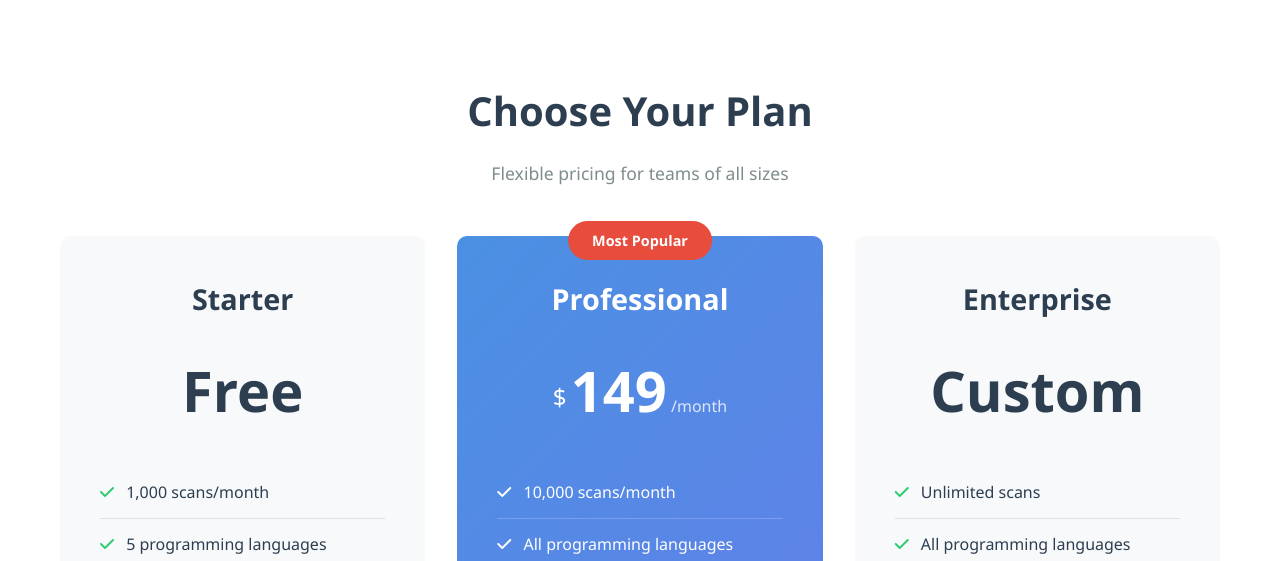
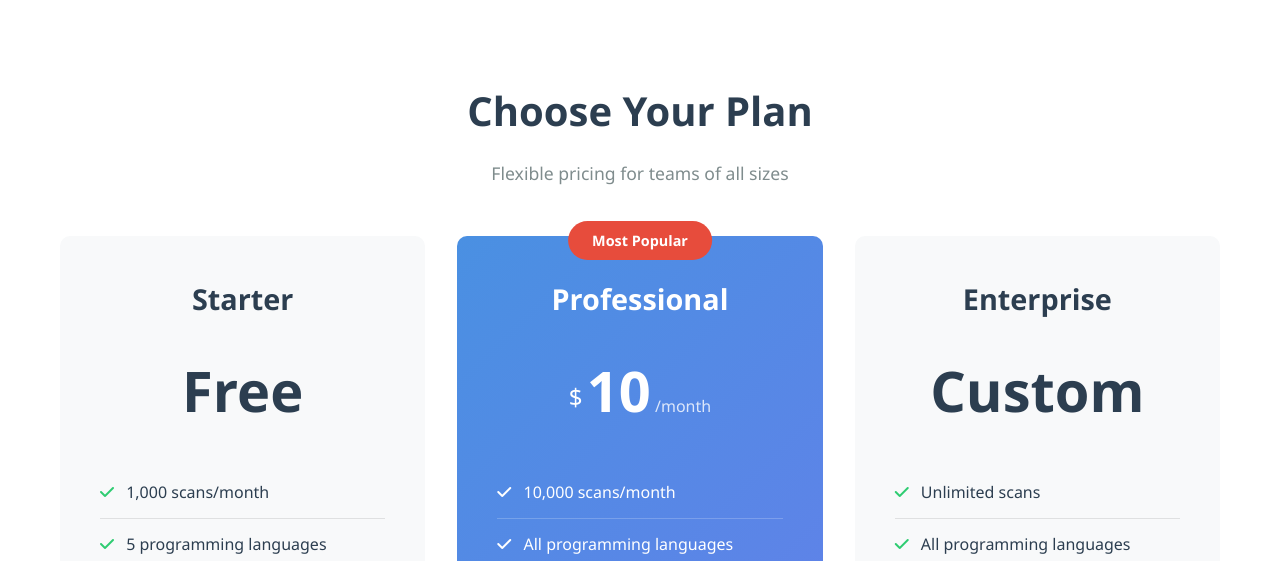
Before and after one commit to Piyush-Coding/Co_Detection, a Django app: page /index.html in a window 1280 px wide. Shown: the part 5939-6500 px from the top of the page. Run offline with Django 5.2, Linux system fonts and the light colour scheme; a user stored in the database is signed in; some libraries are stand-ins or nearby versions.

Commit message:
Change price from 149 to 10 in index.html

```diff
--- a/templates/index.html
+++ b/templates/index.html
@@ -398,7 +398,7 @@
                     <h3>Professional</h3>
                     <div class="price">
                         <span class="currency">$</span>
-                        <span class="amount">149</span>
+                        <span class="amount">10</span>
                         <span class="period">/month</span>
                     </div>
                     <ul class="features-list">
```
